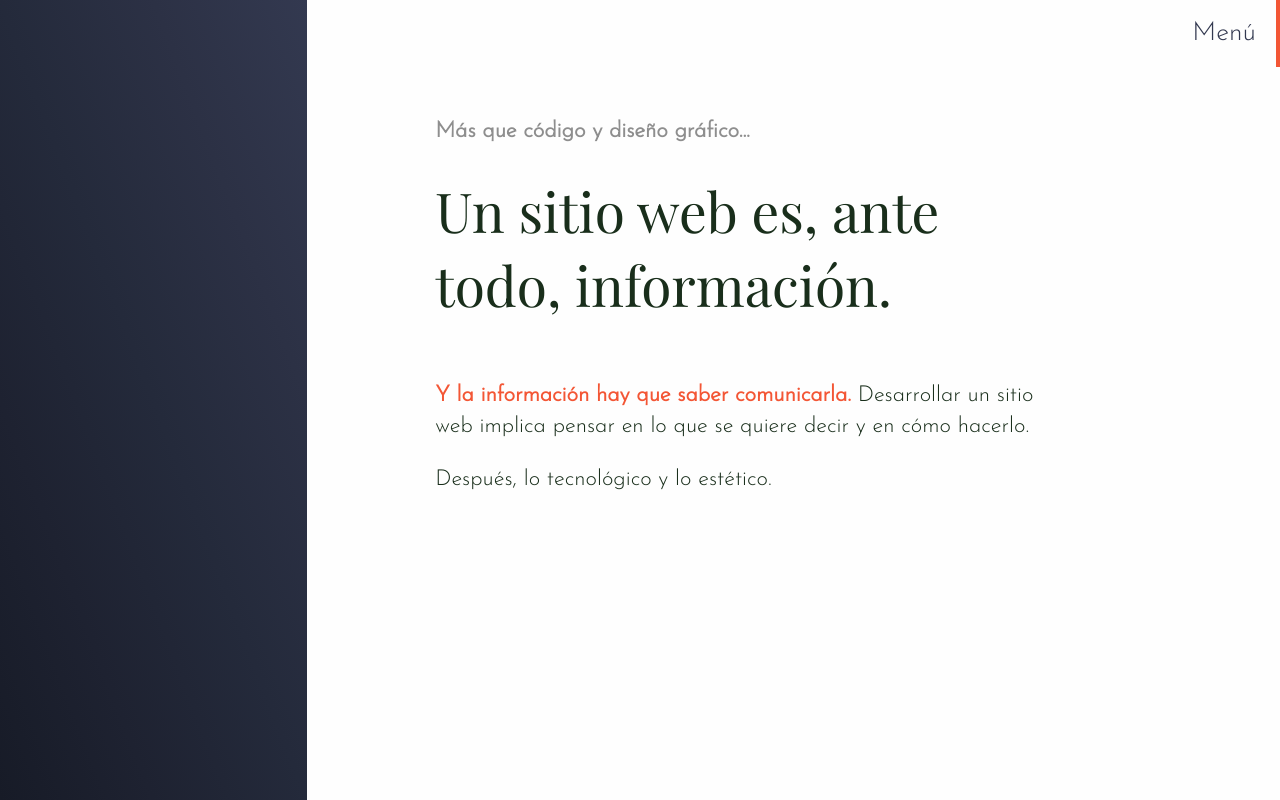
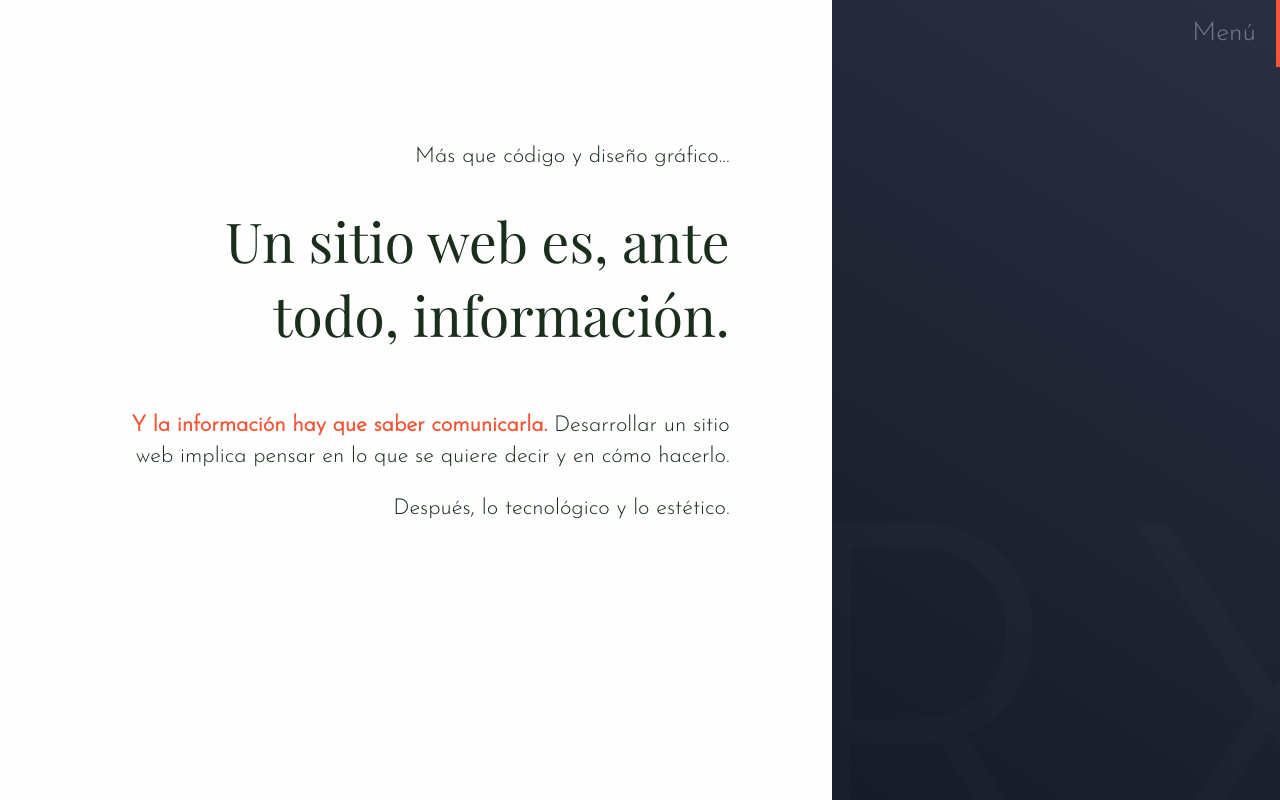
Before and after one commit to BrujaVudu/brux, a plain HTML site: page index.html in a window 1280 px wide. Both pictures are taken after a click on the element "Menú". Drawn offline with nearby package versions, Linux system fonts and the light colour scheme.

Commit message:
Cambiar a la derecha fondo menú

```diff
--- a/brux-style.css
+++ b/brux-style.css
@@ -1,12 +1,7 @@
 /* Globales
 -----------------------------------------------------*/
 :root {
-  --verde-brilante: #62e980;
   --verde-oscuro: #192e1b;
-  --fondo-0: #e0e9e1;
-  --fondo-1: #A0AFA1;
-  --fondo-2: #ff911ddb;
-  --fondo-3: #ff445eed;
 }
 html {
   height: 100vh;
@@ -40,12 +35,12 @@ body p {
 }
 .fondo {
   background-image: linear-gradient(to right top, #171b27, #1e2231, #242a3b, #2c3145, #333950);
-  /* background: var(--fondo-1); */
   position: absolute;
   top: 0;
   bottom: 0;
   left: 0;
-  width: calc(100vw - 0px);
+  right: 0;
+  width: 100vw;
   transition: 1s;
 }
 .brux-fondo {
@@ -69,7 +64,7 @@ body p {
   position: relative;
   top: -20px;
   left: 0px;
-  transition: 0.5s;
+  transition: 1s;
 }
 .logo h1 {
   color: white;
@@ -100,7 +95,7 @@ body p {
   width:  100%;
   text-align: center;
 }
-/* Menú
+/* MenÃº
 -----------------------------------------------------*/
 .menu {
   position: fixed;
@@ -129,13 +124,13 @@ body p {
   position: absolute;
   top: 120px;
   right: -100vw;
-  width: 100vw;
-  transition: 0.8S;
-  left: 100vw;
+  transition: 1s;
+  text-align: right;
 }
 .resumen {
-  max-width: 600px;
-  padding-right: 20px;
+  max-width:600px;
+  padding-right: 8vw;
+
 }
 .resumen h1 {
   color: var(--verde-oscuro);
@@ -144,7 +139,7 @@ body p {
   font-size: 2.5em;
   margin: 30px 0 60px;
 }
-.resumen p > b {
+.resumen b {
   color: #f35635;
 }
 /* Acciones
@@ -152,15 +147,12 @@ body p {
 .fueraLogo {
   left: -100vw;
 }
-.fueraMenu {
-  color: #333950;
-}
 .fondoPeque {
-  width: 24vw;
   position: fixed;
+  right: 0;
+  left: 65vw;
 }
 .entraPresentacion {
-  right: 0;
-  width: 66vw;
-  left: 34vw;
+  right: 35vw;
+  left: auto;
 }
--- a/index.html
+++ b/index.html
@@ -18,7 +18,7 @@
   </div>
   <div class="presentacion" id="presentacion">
     <div class="resumen" id="resumen">
-      <b>Más que código y diseño gráfico...</b>
+      <p>Más que código y diseño gráfico...</p>
       <h1>Un sitio web es, ante todo, información.</h1>
       <p><b>Y la información hay que saber comunicarla.</b> Desarrollar un sitio web implica pensar en lo que se quiere decir y en cómo hacerlo.</p>
       <p>Después, lo tecnológico y lo estético.</p>
```
